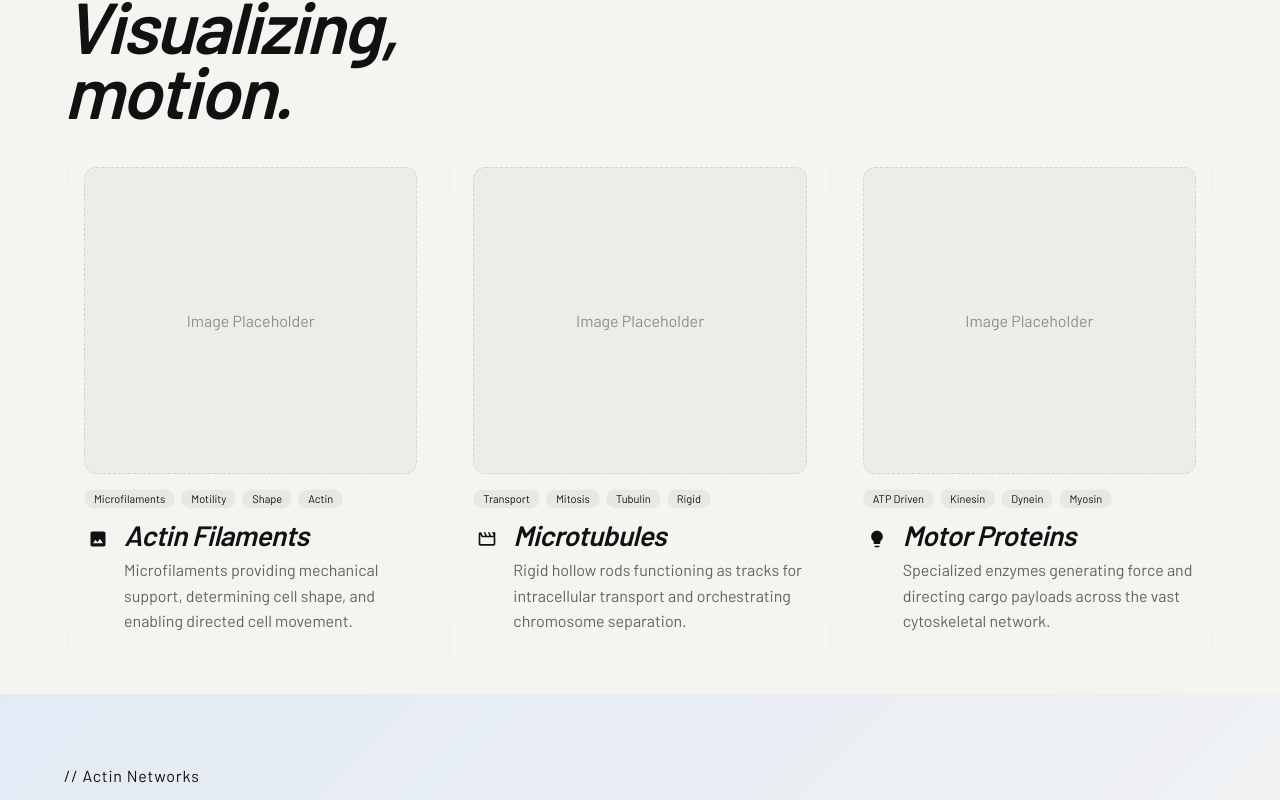
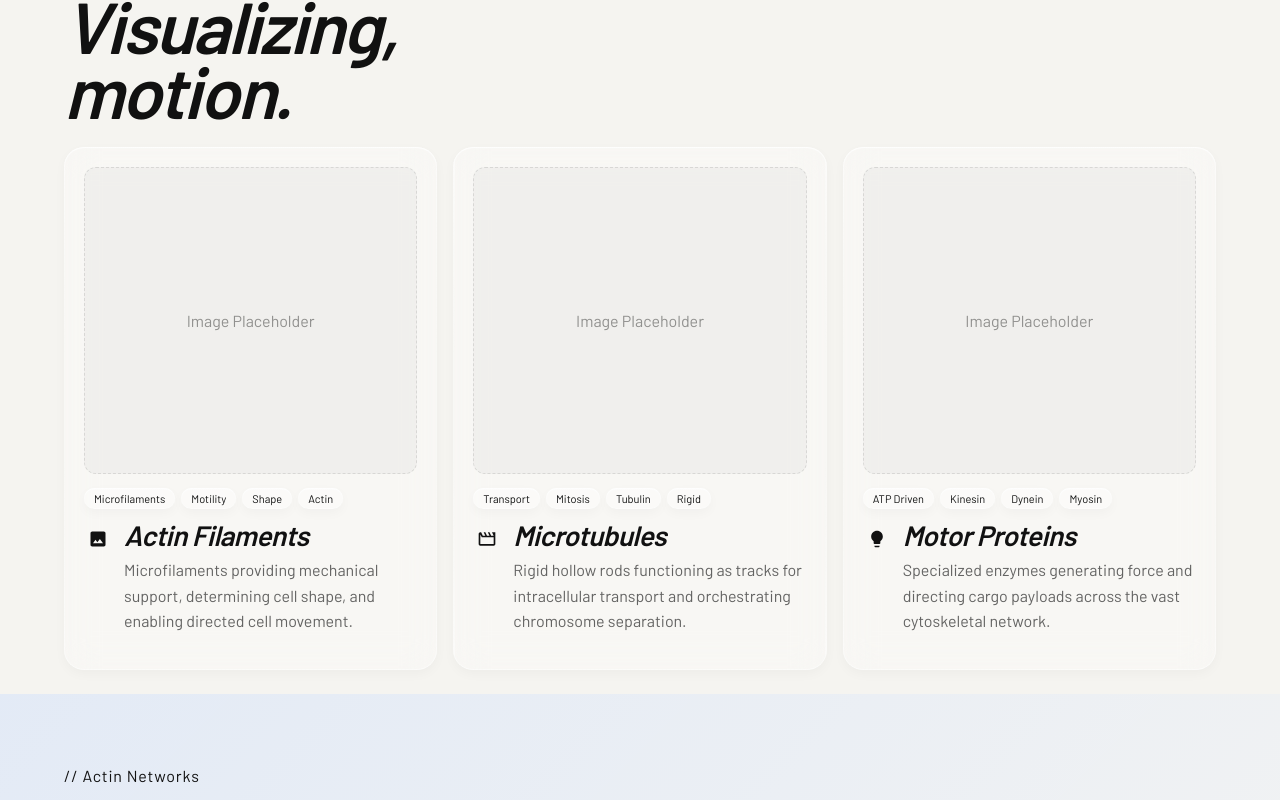
Before and after one commit to plum45/ruji, a React (Vite) app: page / in a window 1280 px wide. Shown: the part 1706-2506 px from the top of the page. Built offline with nearby package versions, Linux system fonts and the light colour scheme; a web font is replaced by a local one.

Commit message:
Increase opacity and blur of liquid-glass cards to make them more frosted and visible

```diff
--- a/src/index.css
+++ b/src/index.css
@@ -48,10 +48,10 @@
 /* ─── Liquid Glass Design System ─────────────────────────────── */
 
 .liquid-glass {
-  background: rgba(255, 255, 255, 0.01);
+  background: rgba(255, 255, 255, 0.06);
   background-blend-mode: luminosity;
-  backdrop-filter: blur(4px);
-  -webkit-backdrop-filter: blur(4px);
+  backdrop-filter: blur(16px);
+  -webkit-backdrop-filter: blur(16px);
   border: none;
   box-shadow: inset 0 1px 1px rgba(255, 255, 255, 0.1);
   position: relative;
@@ -135,6 +135,11 @@
   background: #f5f4f0 !important;
 }
 
+[data-theme="light"] .liquid-glass {
+  background: rgba(255, 255, 255, 0.3) !important;
+  box-shadow: 0 4px 12px rgba(0,0,0,0.03), inset 0 1px 1px rgba(255,255,255,0.7) !important;
+}
+
 
 [data-theme="light"] .font-heading,
 [data-theme="light"] .text-white,
```
